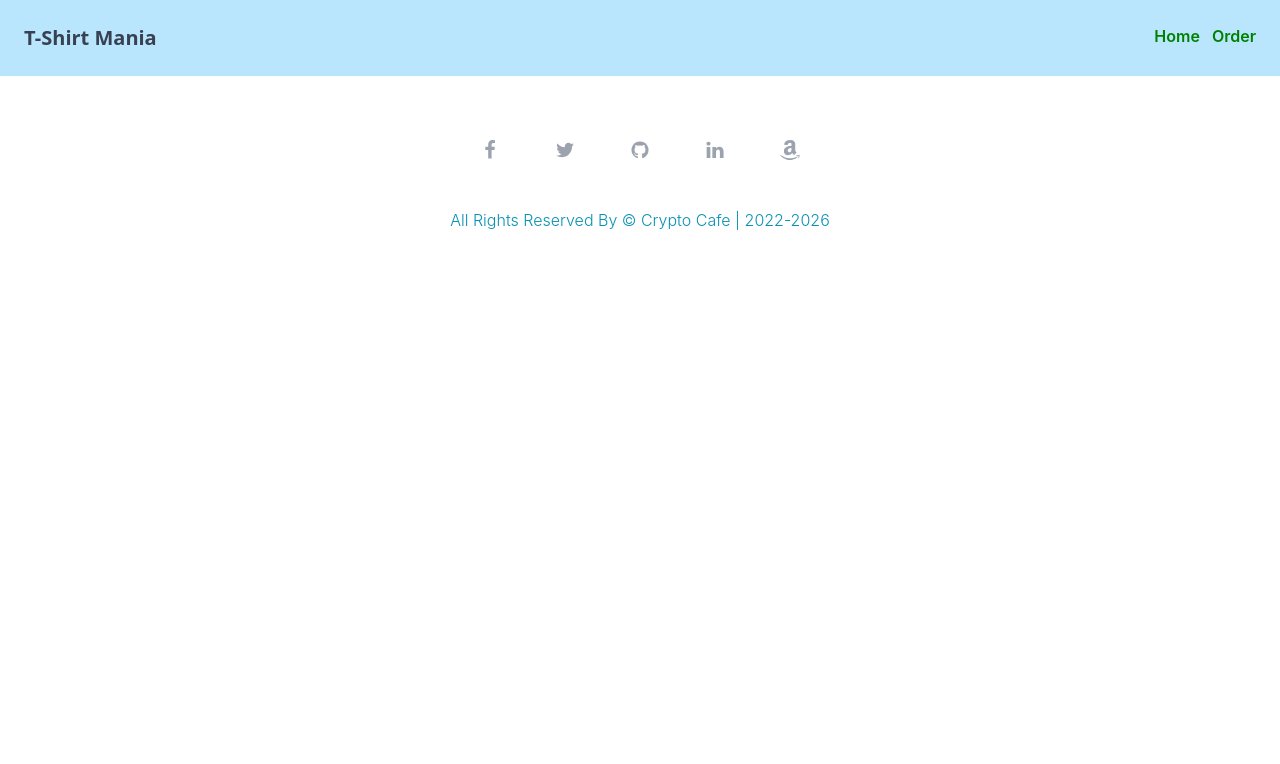
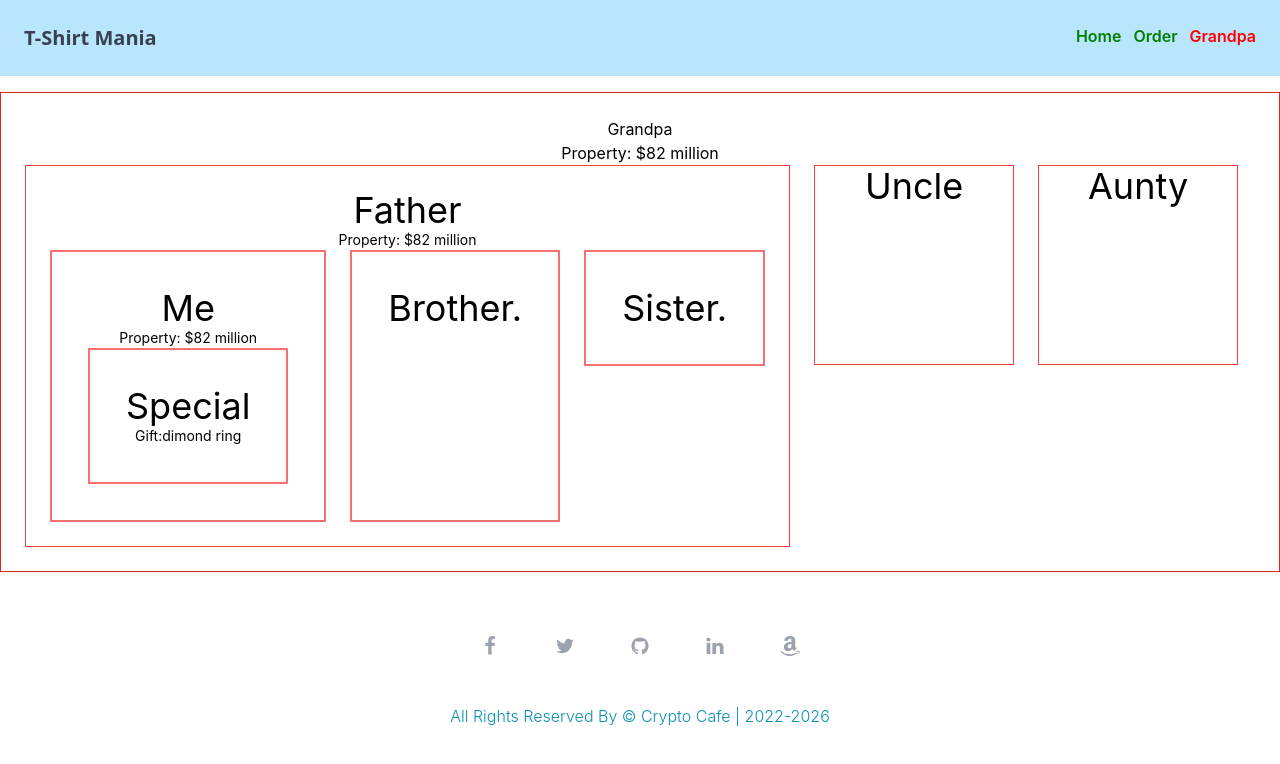
Before and after one commit to imrannaazir/tshirt-mania, a React (Create React App) app: page /grandpa in a window 1280 px wide. Shown: the top 764 px of the page. Built offline with nearby package versions, Linux system fonts and the light colour scheme.

Commit message:
contex api

```diff
--- a/src/App.js
+++ b/src/App.js
@@ -5,6 +5,7 @@ import { Route, Routes } from 'react-router-dom';
 import Home from './components/Home/Home';
 import OrderReview from './components/OrderReview/OrderReview';
 import Footer from './components/Footer/Footer';
+import Grandpa from './/components/Grandpa/Grandpa'
 
 function App() {
   return (
@@ -14,6 +15,7 @@ function App() {
         <Route path='/' element={<Home />}></Route>
         <Route path='/home' element={<Home />}></Route>
         <Route path='/order' element={<OrderReview />}></Route>
+        <Route path='/grandpa' element={<Grandpa />} />
       </Routes>
       <Footer />
     </div>
--- a/src/components/Aunty/Aunty.js
+++ b/src/components/Aunty/Aunty.js
@@ -3,7 +3,7 @@ import React from 'react';
 const Aunty = () => {
     return (
         <div>
-            <h1>this is Aunty</h1>
+            <h1 className='w-[200px] h-[200px] border border-red-500'>Aunty</h1>
         </div>
     );
 };
--- a/src/components/Brother/Brother.js
+++ b/src/components/Brother/Brother.js
@@ -2,8 +2,8 @@ import React from 'react';
 
 const Brother = () => {
     return (
-        <div>
-            <h1>This is Brother.</h1>
+        <div className='border border-2 border-red-400 p-9'>
+            <h1>Brother.</h1>
         </div>
     );
 };
--- a/src/components/Father.js/Father.js
+++ b/src/components/Father.js/Father.js
@@ -1,9 +1,18 @@
 import React from 'react';
+import Myself from '../MySelf/MySelf'
+import Brother from '../Brother/Brother'
+import Sister from '../Sister/Sister'
+const Father = ({ property, ornament }) => {
+    return (
+        <div className=' p-6 border border-red-500'>
+            <h1 >Father</h1>
+            <p className=' text-sm'>Property: {property}</p>
+            <div className='flex gap-6'>
 
-const Father = () => {
-    return (
-        <div>
-            <h1>this is Father</h1>
+                <Myself ornament={ornament} property={property} />
+                <Brother />
+                <Sister />
+            </div>
         </div>
     );
 };
--- a/src/components/Grandpa/Grandpa.js
+++ b/src/components/Grandpa/Grandpa.js
@@ -1,10 +1,24 @@
-import React from 'react';
+import React, { createContext } from 'react';
+import Father from '../Father.js/Father'
+import Uncle from '../Uncle/Uncle'
+import Aunty from '../Aunty/Aunty'
+export const RingContext = createContext('diamond')
 
 const Grandpa = () => {
+    const property = '$82 million'
+    const ornament = 'dimond ring'
     return (
-        <div>
-            <p>this is Grandpa</p>
-        </div>
+        <RingContext.Provider value={ornament}>
+            <div className=' border border-red-600 p-6 mt-4'>
+                <p>Grandpa</p>
+                <p>Property: {property}</p>
+                <div className='text-4xl flex gap-6' >
+                    <Father property={property} ornament={ornament} />
+                    <Uncle />
+                    <Aunty />
+                </div>
+            </div>
+        </RingContext.Provider>
     );
 };
 
--- a/src/components/Header/Header.js
+++ b/src/components/Header/Header.js
@@ -11,6 +11,7 @@ const Header = () => {
             <div className='flex gap-3 font-semibold text-gray-600'>
                 <CustomLink to='/home'>Home</CustomLink>
                 <CustomLink to='/order'>Order</CustomLink>
+                <CustomLink to='/grandpa'>Grandpa</CustomLink>
             </div>
 
         </div>
--- a/src/components/MySelf/MySelf.js
+++ b/src/components/MySelf/MySelf.js
@@ -1,11 +1,15 @@
 import React from 'react';
+import Special from '../Special/Special';
 
-const MySelf = () => {
+const MySelf = ({ property, ornament }) => {
     return (
-        <div>
-            <h1>this is my self.
+        <div className='border border-2 border-red-400 p-9'>
+            <h1>Me
 
             </h1>
+            <p className=' text-sm'>Property: {property}</p>
+            <div className='border border-2 border-red-400 p-9'>
+                <Special ornament={ornament} /></div>
         </div>
     );
 };
--- a/src/components/Sister/Sister.js
+++ b/src/components/Sister/Sister.js
@@ -3,7 +3,7 @@ import React from 'react';
 const Sister = () => {
     return (
         <div>
-            <h1>This is Sister.</h1>
+            <h1 className='border border-2 border-red-400 p-9'>Sister.</h1>
         </div>
     );
 };
--- /dev/null
+++ b/src/components/Special/Special.js
@@ -0,0 +1,14 @@
+import React, { useContext } from 'react';
+import { RingContext } from '../Grandpa/Grandpa';
+
+const Special = () => {
+    const ring = useContext(RingContext)
+    return (
+        <div>
+            <h1>Special</h1>
+            <p className=' text-sm'>Gift:{ring} </p>
+        </div>
+    );
+};
+
+export default Special;
--- a/src/components/Uncle/Uncle.js
+++ b/src/components/Uncle/Uncle.js
@@ -3,7 +3,7 @@ import React from 'react';
 const Uncle = () => {
     return (
         <div>
-            <h1>this is Uncle.</h1>
+            <h1 className='w-[200px] h-[200px] border border-red-500'> Uncle</h1>
         </div>
     );
 };
```
